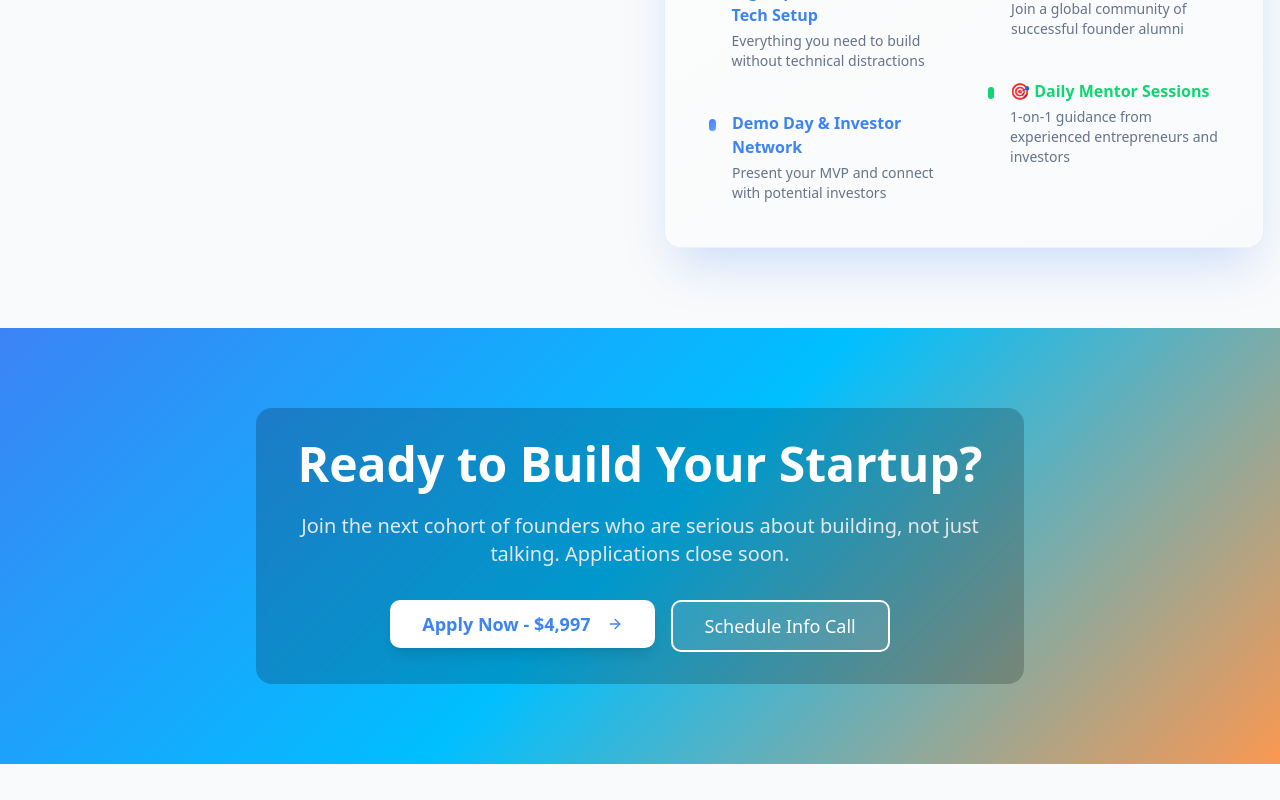
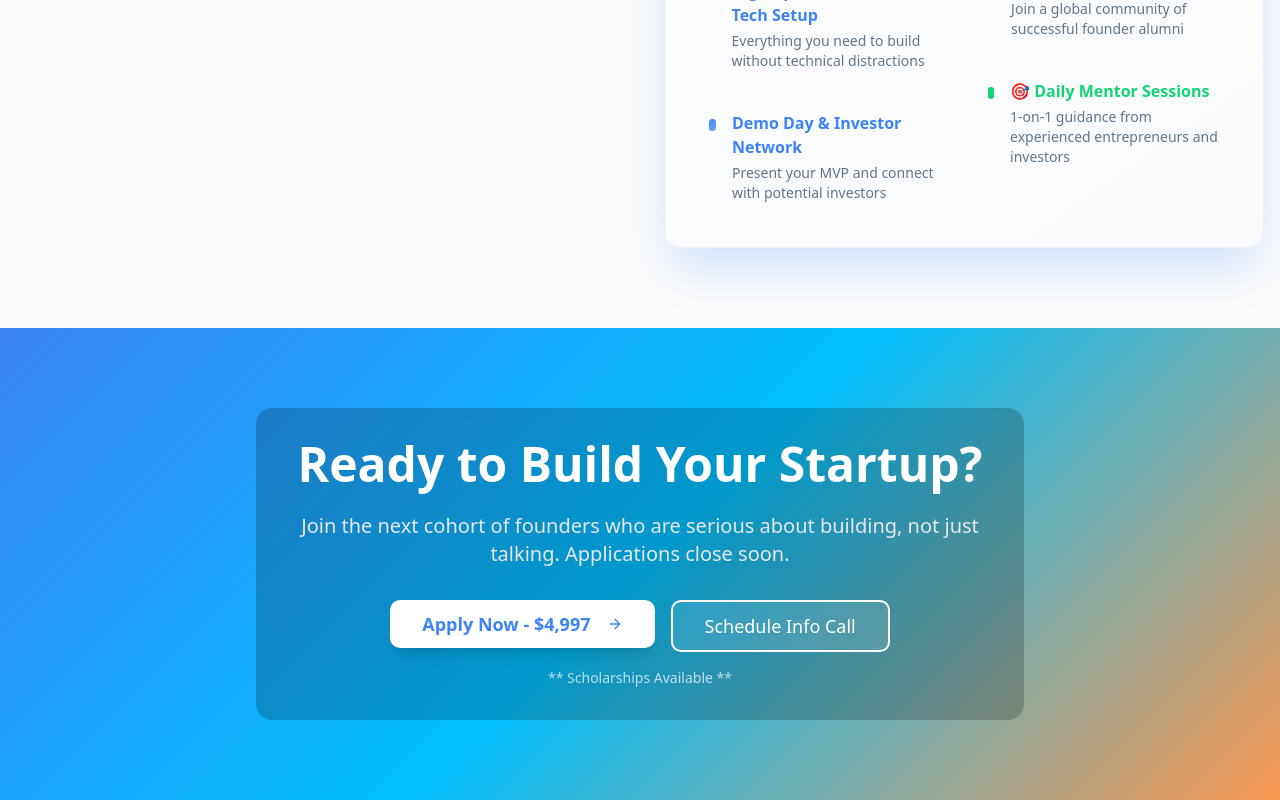
Before and after one commit to RecoveryDojo/startx-launch, a React (Vite) app: page / in a window 1280 px wide. Shown: the part 2974-3774 px from the top of the page. Before the commit the page ends 3738 px from the top, so only its background shows below. Built offline with nearby package versions, Linux system fonts and the light colour scheme.

Commit message:
Add footnote for scholarships
Add a small footnote with "Scholarships Available" to the homepage.

```diff
--- a/src/components/HomePage.tsx
+++ b/src/components/HomePage.tsx
@@ -366,6 +366,8 @@ const HomePage = () => {
                   Schedule Info Call
                 </Button>
               </div>
+
+              <p className="text-sm text-white/70 mt-4">** Scholarships Available **</p>
             </div>
           </div>
         </div>
```
